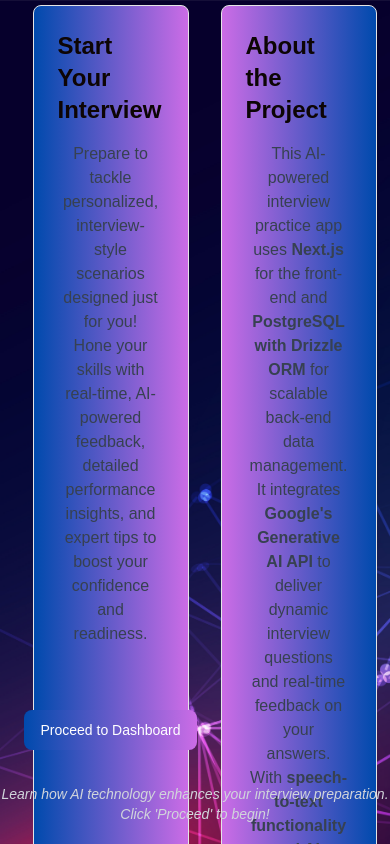
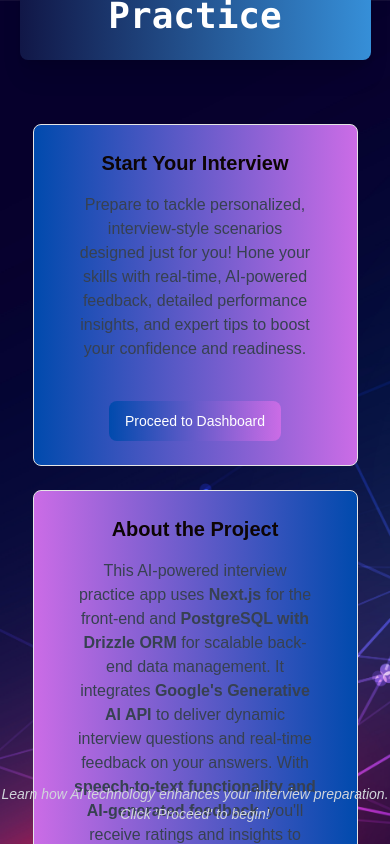
Before and after one commit to Asaini-AIML/MockMate, a Next.js app in the folder mockmate/: page / in a window 390 px wide. Shown: the top 844 px of the page. Built offline with nearby package versions, Linux system fonts and the light colour scheme.

Commit message:
Home Page issue

```diff
--- a/mockmate/app/page.js
+++ b/mockmate/app/page.js
@@ -3,7 +3,6 @@ import React from "react";
 import { useRouter } from "next/navigation";
 import { Button } from "../components/ui/button";
 import './globals.css'
-
 
 const Home = () => {
   const router = useRouter();
@@ -18,21 +17,21 @@ const Home = () => {
       style={{ backgroundImage: "url('/bg-image.jpg')" }} // Adding background image
     >
       {/* Main Heading */}
-      <h1 className="font-extrabold text-5xl text-white bg-opacity-75 rounded-lg border-blue-800 font-mono mt-10 w-[80%] text-center py-6 shadow-xl"
+      <h1 className="font-extrabold text-4xl md:text-5xl text-white bg-opacity-75 rounded-lg border-blue-800 font-mono mt-10 w-[90%] md:w-[80%] text-center py-6 shadow-xl"
      style={{ background: 'linear-gradient(90deg, #111747, #368fd8)' }}
 >
         AI-Powered Mock Interview Practice
       </h1>
 
       {/* Card Section */}
-      <div className="mt-20 py-10 flex justify-between w-10/12 gap-8">
+      <div className="mt-10 md:mt-20 py-6 md:py-10 flex flex-col md:flex-row justify-between w-10/12 gap-6 md:gap-8">
         {/* Start Mock Interview Card */}
-        <div className="flex flex-col items-center bg-white h-auto w-[48%] rounded-lg border hover:shadow-2xl p-6"
+        <div className="flex flex-col items-center bg-white h-auto w-full md:w-[48%] rounded-lg border hover:shadow-2xl p-6"
          style={{
           background: "linear-gradient(90deg, #004aad, #cb6ce6)",
            // Gradient Background for Heading
         }}>
-          <h2 className="text-2xl font-bold mb-4">Start Your Interview</h2>
+          <h2 className="text-xl md:text-2xl font-bold mb-4">Start Your Interview</h2>
           <p className="text-gray-700 text-center px-4">
             Prepare to tackle personalized, interview-style scenarios designed
             just for you! Hone your skills with real-time, AI-powered feedback,
@@ -40,24 +39,21 @@ const Home = () => {
             confidence and readiness.
           </p>
           <Button
-            className="mt-16 bg-gradient-to-r from-[#004aad] to-[#cb6ce6] text-white px-4 py-2 rounded-lg transition-all duration-300 transform hover:scale-105 hover:shadow-lg hover:shadow-[#cb6ce6] active:scale-95"
+            className="mt-10 md:mt-16 bg-gradient-to-r from-[#004aad] to-[#cb6ce6] text-white px-4 py-2 rounded-lg transition-all duration-300 transform hover:scale-105 hover:shadow-lg hover:shadow-[#cb6ce6] active:scale-95"
             onClick={moveToDashboard}
-
           >
             Proceed to Dashboard
           </Button>
         </div>
 
         {/* Project Description Card */}
-        <div className="flex flex-col items-center bg-white h-auto w-[48%] rounded-lg border hover:shadow-2xl p-6"
+        <div className="flex flex-col items-center bg-white h-auto w-full md:w-[48%] rounded-lg border hover:shadow-2xl p-6"
          style={{
           background: "linear-gradient(90deg, #cb6ce6, #004aad)",
-
            // Gradient Background for Heading
-        }}
-        >
-          <h2 className="text-2xl font-bold mb-4">About the Project</h2>
-          <p className="text-gray-700 text-center px-4 ">
+        }}>
+          <h2 className="text-xl md:text-2xl font-bold mb-4">About the Project</h2>
+          <p className="text-gray-700 text-center px-4">
             This AI-powered interview practice app uses <strong>Next.js</strong>{" "}
             for the front-end and <strong>PostgreSQL with Drizzle ORM</strong>{" "}
             for scalable back-end data management. It integrates{" "}
```
